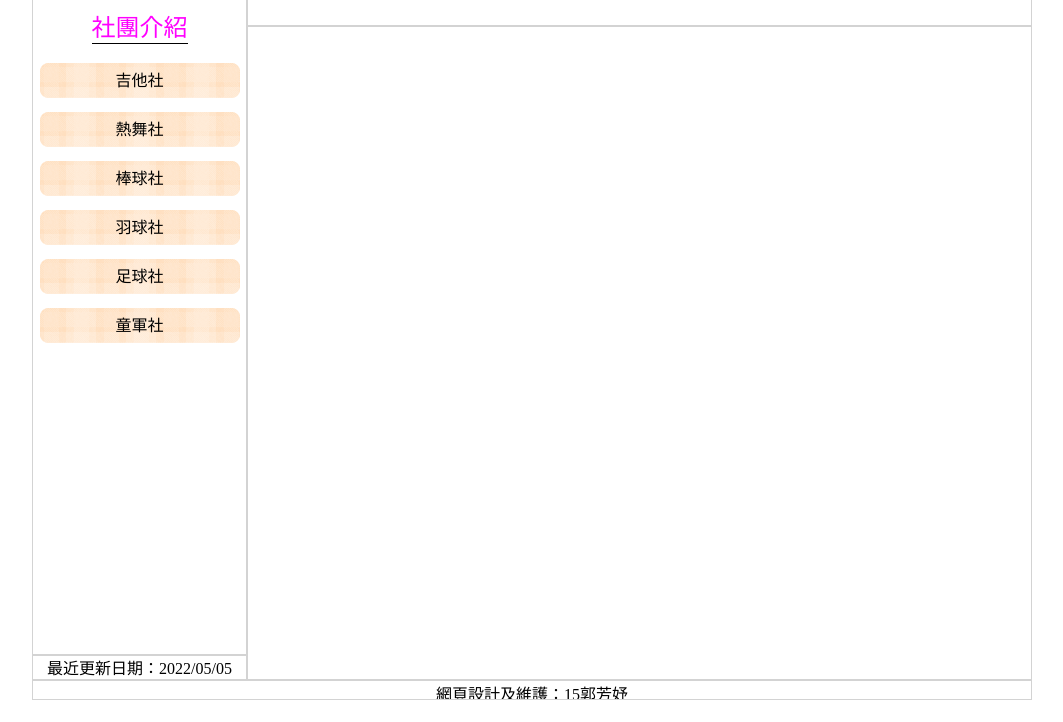
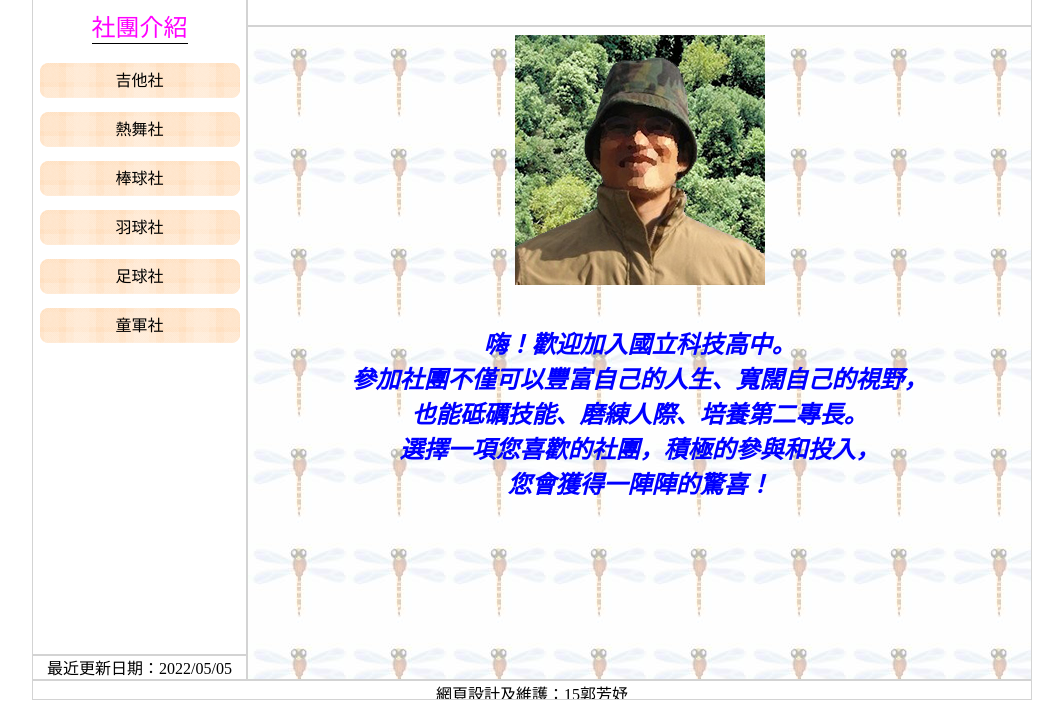
Before and after one commit to FYuKuo/midterm_exam_practice_0505, a plain HTML site: page index.html in a window 1280 px wide. Shown: the part 78-800 px from the top of the page, without its empty margins (108-1171 px from the left). Drawn offline with Linux system fonts and the light colour scheme.

Commit message:
index檔案content區引入main檔案

```diff
--- a/index.html
+++ b/index.html
@@ -43,7 +43,7 @@
         </div>
 
         <div class="content">
-
+            <iframe src="./main.html" frameborder="0" name="myMain" width="100%" height="100%"></iframe>
         </div>
 
     </div>
```
